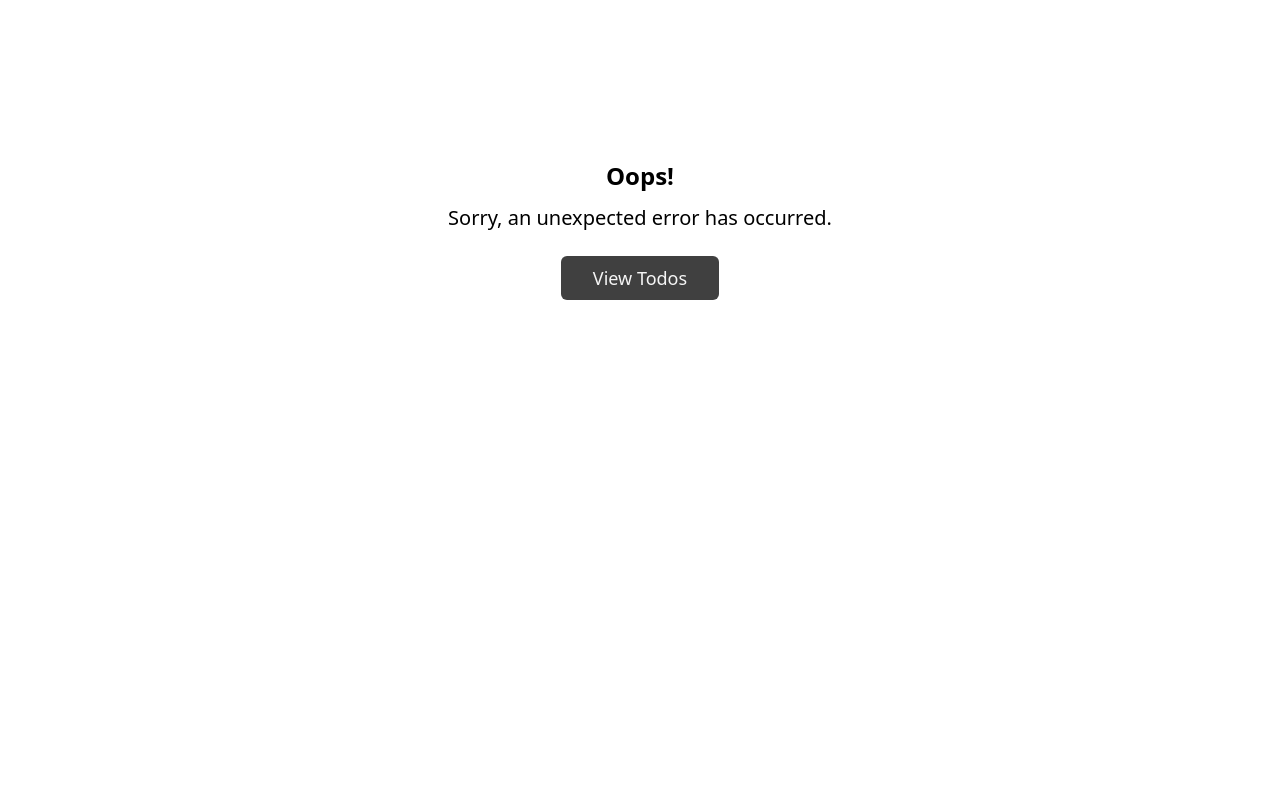
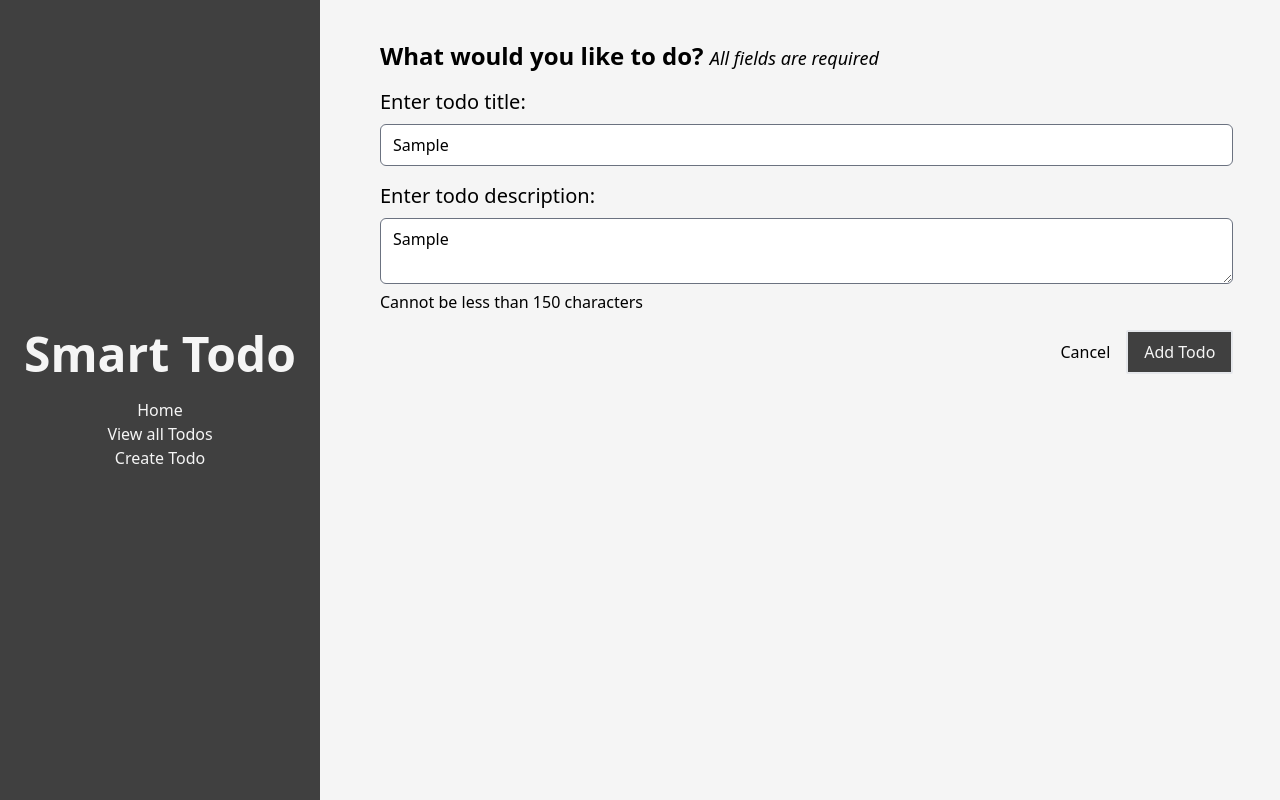
Before and after one commit to Luwat/smart-todo, a React (Vite) app: page /todos/create in a window 1280 px wide. Both pictures are taken after typing "Sample", "Sample" into the empty fields and a click on the button "Add Todo". Built offline with nearby package versions, Linux system fonts and the light colour scheme; no server answers; data requests are answered from the project's data file.

Commit message:
Add client and action form validation to AddForm.tsx

```diff
--- a/src/components/ui/AddForm.tsx
+++ b/src/components/ui/AddForm.tsx
@@ -1,10 +1,16 @@
 import { FC } from "react";
-import { Form, Link } from "react-router-dom";
+import { Form, Link, useActionData } from "react-router-dom";
+import type { Error } from "../../util/http";
 
 const AddForm: FC = () => {
+  const errors = useActionData() as Error
+
   return (
     <Form method="post" className="w-2/3 ml-10 mt-10 relative">
-      <legend className="text-2xl font-bold">Enter Todo details.</legend>
+      <legend className="text-2xl font-bold">
+        What would you like to do?{" "}
+        <span aria-label="required" className="font-light text-lg"><i>All fields are required</i></span>
+      </legend>
       <p className="py-4">
         <label htmlFor="title" className="block text-xl mb-2">
           Enter todo title:
@@ -14,7 +20,11 @@ const AddForm: FC = () => {
           id="title"
           name="title"
           className="rounded-md w-full"
-        />
+          required
+          placeholder="not less than 5 characters"
+          minLength={5}
+          />
+          {errors?.title && <span>{errors.title}</span>}
       </p>
       <p>
         <label htmlFor="description" className="block text-xl mb-2">
@@ -24,7 +34,11 @@ const AddForm: FC = () => {
           id="description"
           name="description"
           className="rounded-md w-full"
-        />
+          required
+          placeholder="not less than 150 characters"
+          minLength={150}
+          />
+           {errors?.description && <span>{errors.description}</span>}
       </p>
       <div className="form-actions py-4 absolute right-0">
         <Link to={".."}>
--- a/src/pages/destroy.tsx
+++ b/src/pages/destroy.tsx
@@ -2,7 +2,6 @@ import { ActionFunction, json, redirect } from "react-router-dom";
 
 export const deleteTodo: ActionFunction = async ({ params }) => {
     const id = params.id;
-    console.log(id)
 
     const response = await fetch(`http://localhost:3000/todos/${id}`, {
       method: "DELETE"
--- a/src/util/http.ts
+++ b/src/util/http.ts
@@ -11,13 +11,34 @@ export async function todoLoader() {
   return response;
 }
 
+export type Error = {
+  title: string;
+  description: string;
+}
+
 export const createTodoAction: ActionFunction = async ({ request }) => {
   const formData = await request.formData();
 
+  const title = formData.get("title") as string
+  const description = formData.get("description") as string;
+  const errors = {} as Error
+
+  if (title.length < 5) {
+    errors.title = "Cannot be less than 5 characters"
+  }
+
+  if (description.length < 150) {
+    errors.description = "Cannot be less than 150 characters"
+  }
+
+  if (Object.keys(errors).length) {
+    return errors;
+  }
+
   const todos = {
     id: uuidv4(),
-    title: formData.get("title"),
-    description: formData.get("description"),
+    title,
+    description,
   };
 
   const response = await fetch("http://localhost:3000/todos", {
@@ -27,6 +48,8 @@ export const createTodoAction: ActionFunction = async ({ request }) => {
     },
     body: JSON.stringify(todos),
   });
+
+
 
   if (!response.ok) {
     throw json({ message: "Could not fetch data" }, { status: 500 });
```
